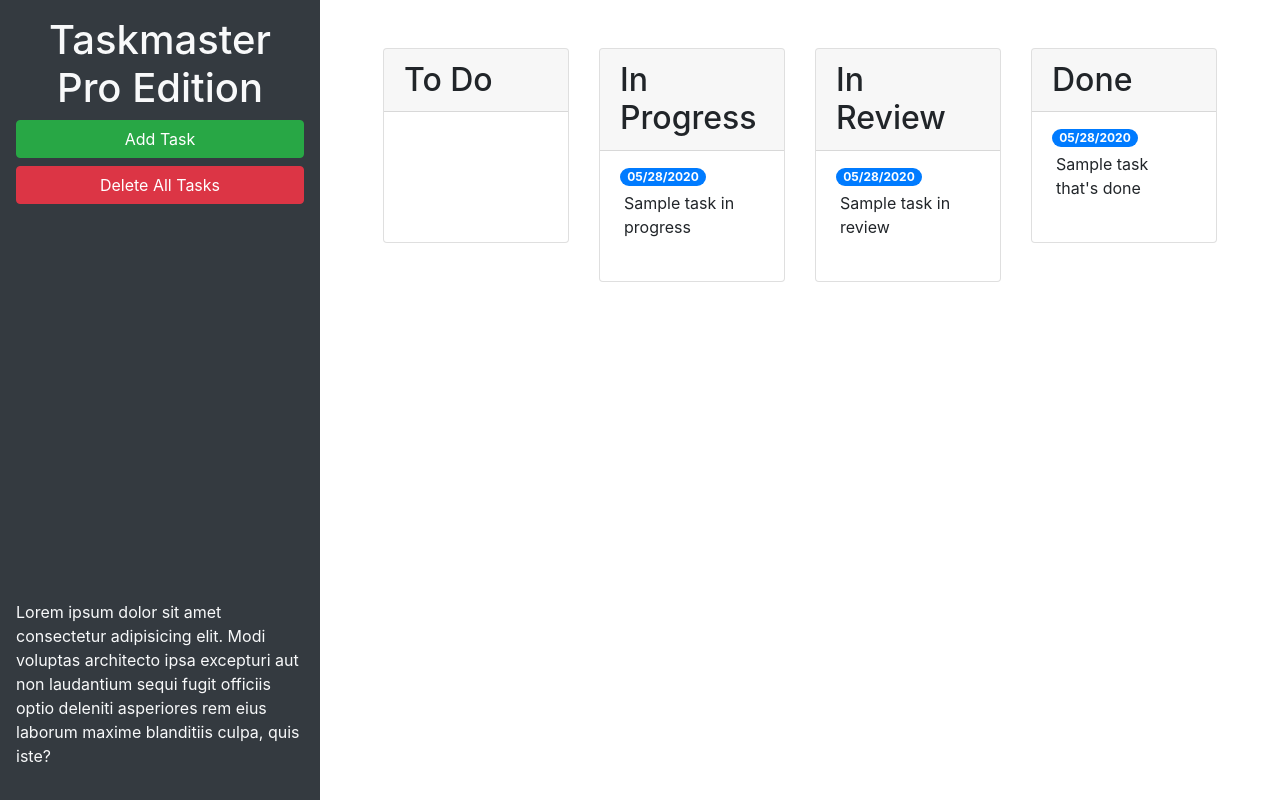
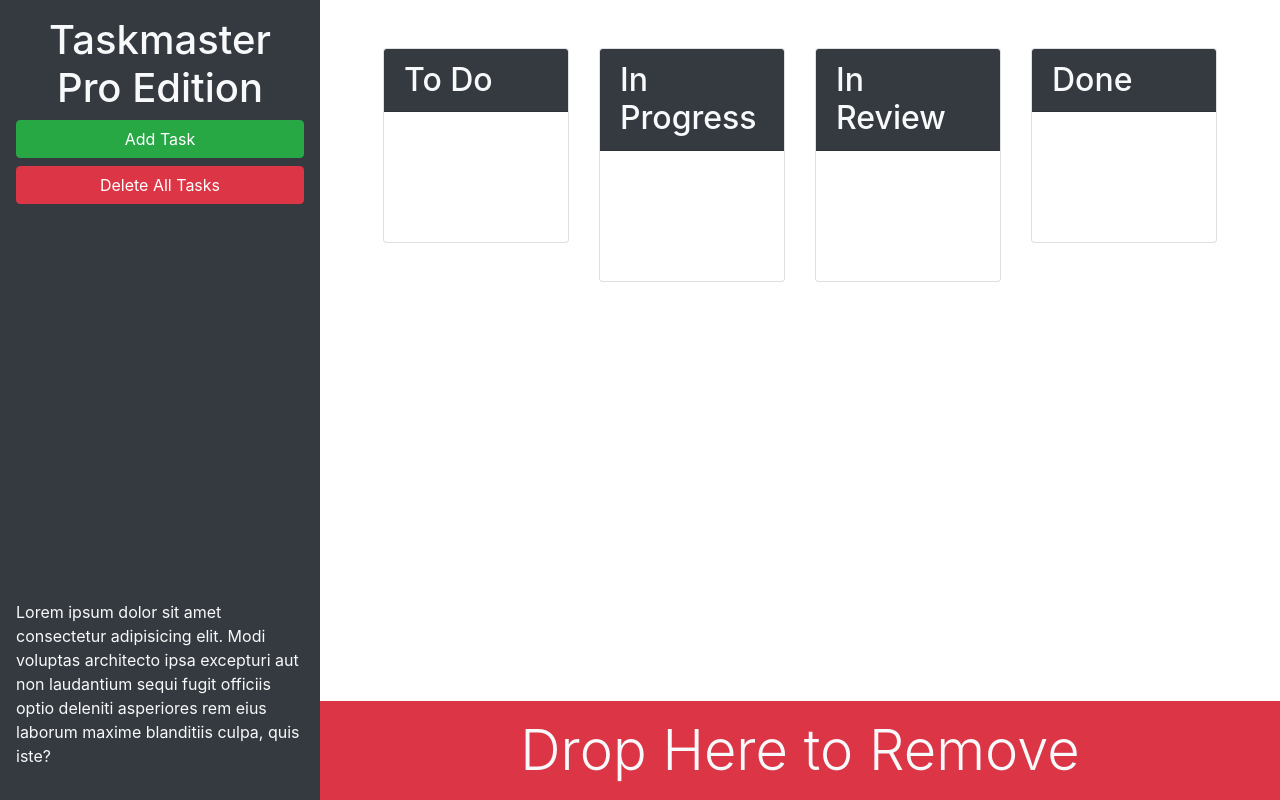
Before and after one commit to MrProtsyuk/taskmaster-pro, a plain HTML site: page index.html in a window 1280 px wide. Drawn offline with nearby package versions, Linux system fonts and the light colour scheme.

Commit message:
used utility classes to create a cleaner page

```diff
--- a/index.html
+++ b/index.html
@@ -13,32 +13,32 @@
 <body>
 
   <div class="row min-vh-100 no-gutters">
-    <header class="col-12 col-lg-3 bg-dark text-light d-flex flex-column p-4 p-lg-3">
+    <header class="col-12 col-lg-3 bg-dark text-light sticky-top d-flex flex-column p-4 p-lg-3">
       <h1 class="text-center">Taskmaster Pro Edition</h1>
       <button id="create-task" class="btn btn-block btn-success" data-toggle="modal" data-target="#task-form-modal">Add
         Task</button>
       <button id="remove-tasks" class="btn btn-block btn-danger">Delete All Tasks</button>
-      <p class="mt-auto">Lorem ipsum dolor sit amet consectetur adipisicing elit. Modi voluptas architecto ipsa
+      <p class="mt-auto d-none d-lg-block">Lorem ipsum dolor sit amet consectetur adipisicing elit. Modi voluptas architecto ipsa
         excepturi aut non
         laudantium sequi fugit officiis optio deleniti asperiores rem eius laborum maxime blanditiis culpa, quis iste?
       </p>
     </header>
-    <main class="col-12 col-lg-9">
+    <main class="col-12 col-lg-9 d-flex flex-column">
       <div class="m-5 row justify-content-around">
         <div class="col-12 col-md-6 col-xl-3 mb-3">
           <div class="card">
-        <h2 class="card-header">To Do</h2>
+        <h2 class="card-header bg-dark text-light">To Do</h2>
         <ul id="list-toDo" class="list-group list-group-flush"></ul>
         </div>
         </div>
 
         <div class="col-12 col-md-6 col-xl-3 mb-3">
           <div class="card">
-          <h2 class="card-header">In Progress</h2>
+          <h2 class="card-header bg-dark text-light">In Progress</h2>
           <ul id="list-inProgress" class="list-group list-group-flush">
             <li class="list-group-item">
-              <span class="badge badge-primary badge-pill">05/28/2020</span>
-              <p class="m-1">Sample task in progress</p>
+              <span class="badge badge-primary badge-pill"></span>
+              <p class="m-1"></p>
             </li>
           </ul>
         </div>
@@ -46,11 +46,11 @@
 
         <div class="col-12 col-md-6 col-xl-3 mb-3">
           <div class="card">
-          <h2 class="card-header">In Review</h2>
+          <h2 class="card-header bg-dark text-light">In Review</h2>
           <ul id="list-inReview" class="list-group list-group-flush">
             <li class="list-group-item">
-              <span class="badge badge-primary badge-pill">05/28/2020</span>
-              <p class="m-1">Sample task in review</p>
+              <span class="badge badge-primary badge-pill"></span>
+              <p class="m-1"></p>
             </li>
           </ul>
         </div>
@@ -58,16 +58,21 @@
 
         <div class="col-12 col-md-6 col-xl-3 mb-3">
           <div class="card">
-          <h2 class="card-header">Done</h2>
+          <h2 class="card-header bg-dark text-light">Done</h2>
           <ul id="list-done" class="list-group list-group-flush">
             <li class="list-group-item">
-              <span class="badge badge-primary badge-pill">05/28/2020</span>
-              <p class="m-1">Sample task that's done</p>
+              <span class="badge badge-primary badge-pill"></span>
+              <p class="m-1"></p>
             </li>
           </ul>
         </div>
         </div>
 
+      </div>
+      <div id="trash" class="mt-auto">
+        <div class="w-100 bg-danger p-3 text-center text-light display-4">
+          Drop Here to Remove
+        </div>
       </div>
     </main>
   </div>
```
